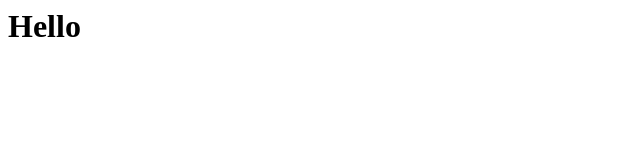
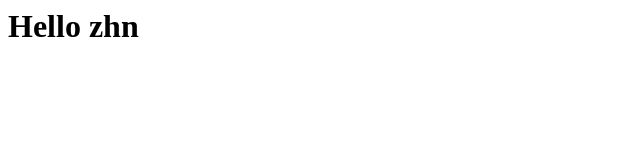
Before and after one commit to DerickIT/skills-code-go, a plain HTML site: page index.html in a window 1280 px wide. Shown: the whole page, without its empty margins (0-640 px from the left). Drawn offline with Linux system fonts and the light colour scheme.

Commit message:
git commit -a -m "Adding hello from the codespace!"

```diff
--- a/index.html
+++ b/index.html
@@ -1,3 +1,3 @@
 <html>
-  <h1>Hello</h1>
+  <h1>Hello zhn</h1>
 </html>
```
